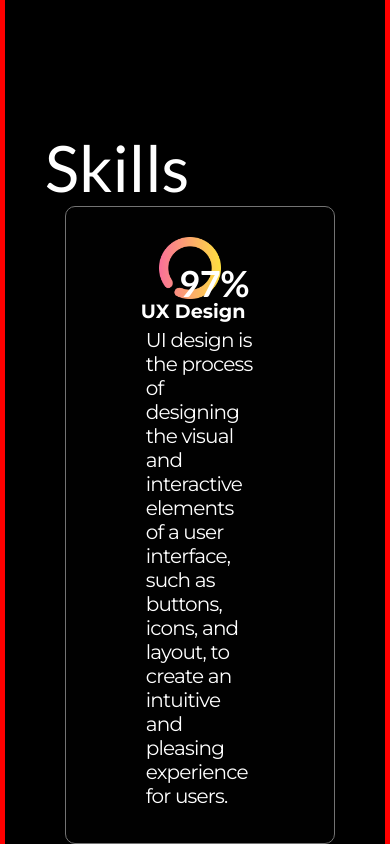
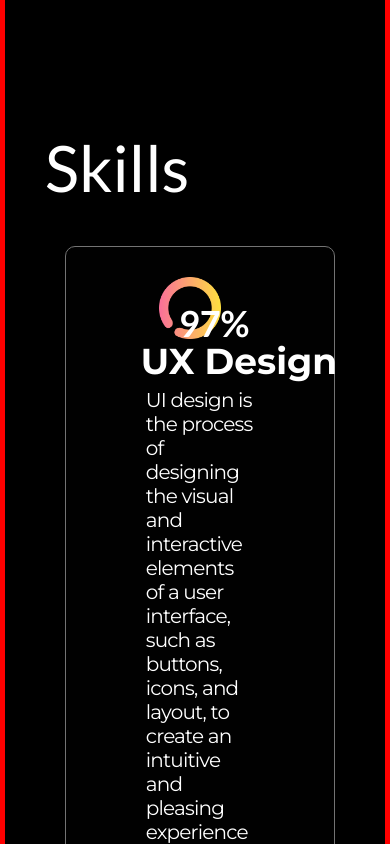
Before and after one commit to lukanogaj/product-designer, a React (Create React App) app: page / in a window 390 px wide. Shown: the part 4180-5024 px from the top of the page. Built offline with nearby package versions, Linux system fonts and the light colour scheme.

Commit message:
skills-final

```diff
--- a/src/components/Skills/index.module.scss
+++ b/src/components/Skills/index.module.scss
@@ -18,6 +18,7 @@
 			color: #ffffff;
 			@media screen and (max-width: 1024px) {
 				width: 100%;
+        padding-bottom: 40px;
 			}
 		}
 	}
@@ -32,8 +33,14 @@
 
 		@media screen and (max-width: 1400px) {
 			gap: 10px;
-			// flex-wrap: nowrap;
 		}
+
+    @media screen and (max-width: 1024px) {
+      width: 100%;
+      gap: 30px;
+      // justify-content: space-between;
+      flex-direction: column;
+    }
 		@media screen and (max-width: 768px) {
 			display: flex;
 			flex-direction: column;
@@ -43,7 +50,6 @@
 
 		.skillsContainer {
 			display: flex;
-			// justify-content: space-around;
 			background-color: #010101;
 			align-items: center;
 			width: 49%;
@@ -56,8 +62,9 @@
 				flex-wrap: wrap;
 			}
 			@media screen and (max-width: 1024px) {
-				// width: 100%;
-        justify-content: space-between;
+				width: 100%;
+        // justify-content: space-between;
+        // flex-direction: column;;
 			}
 
 			@media screen and (max-width: 768px) {
@@ -71,10 +78,8 @@
 				flex-direction: column;
 				position: relative;
 				width: 26%;
-				// padding-left: 40px;
 				@media screen and (max-width: 1400px) {
 					font-size: 1.7rem;
-					// padding-left: 10px;
 					width: 30%;
 				}
 
@@ -161,6 +166,14 @@
 						white-space: nowrap;
 						font-size: 1.2rem;
 					}
+          @media screen and (max-width: 1400px) {
+						white-space: nowrap;
+						font-size: 1.2rem;
+					}
+          @media screen and (max-width: 1024px) {
+						white-space: nowrap;
+						font-size: 2.25rem;
+					}
 				}
 			}
 
```
